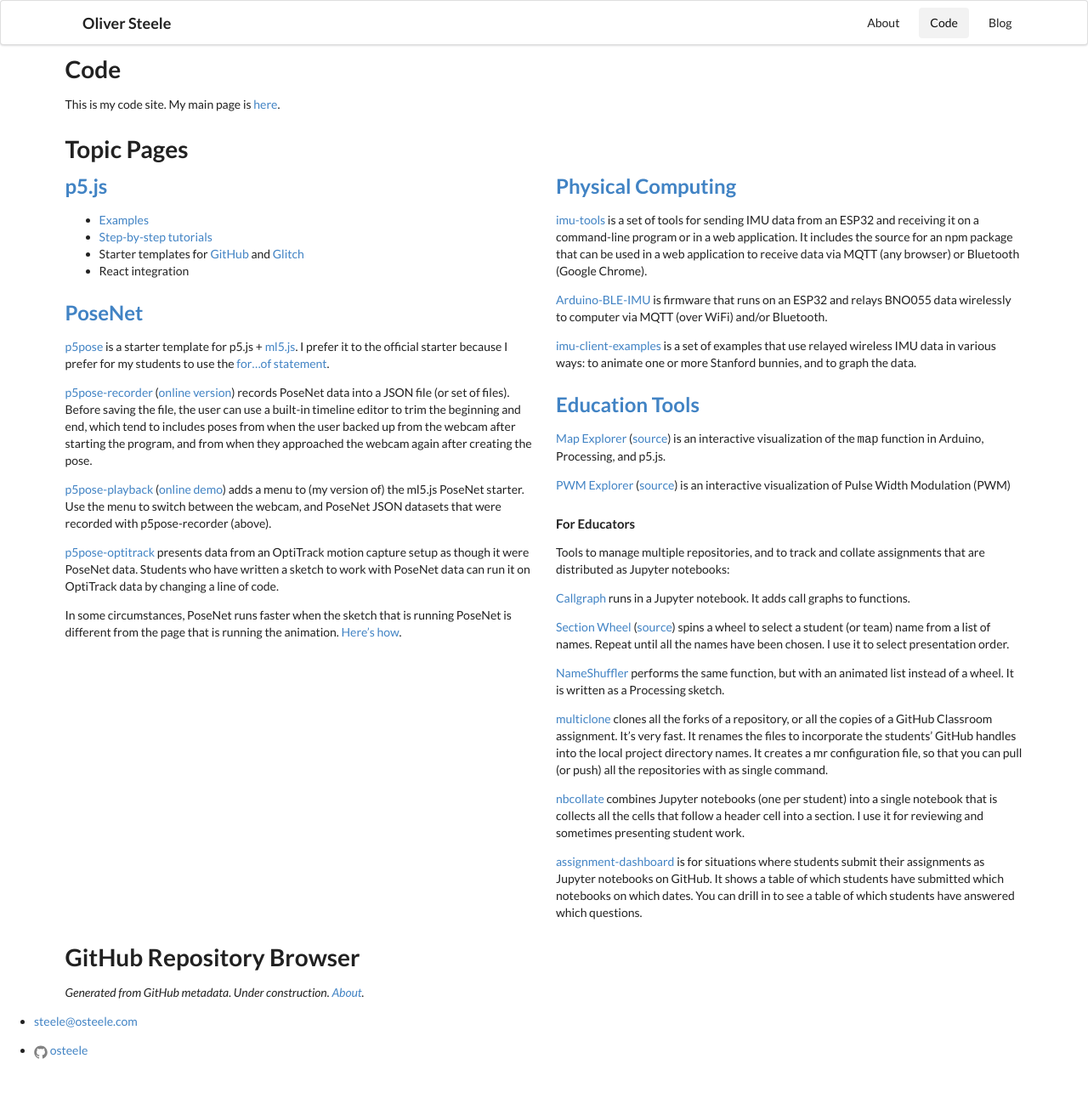
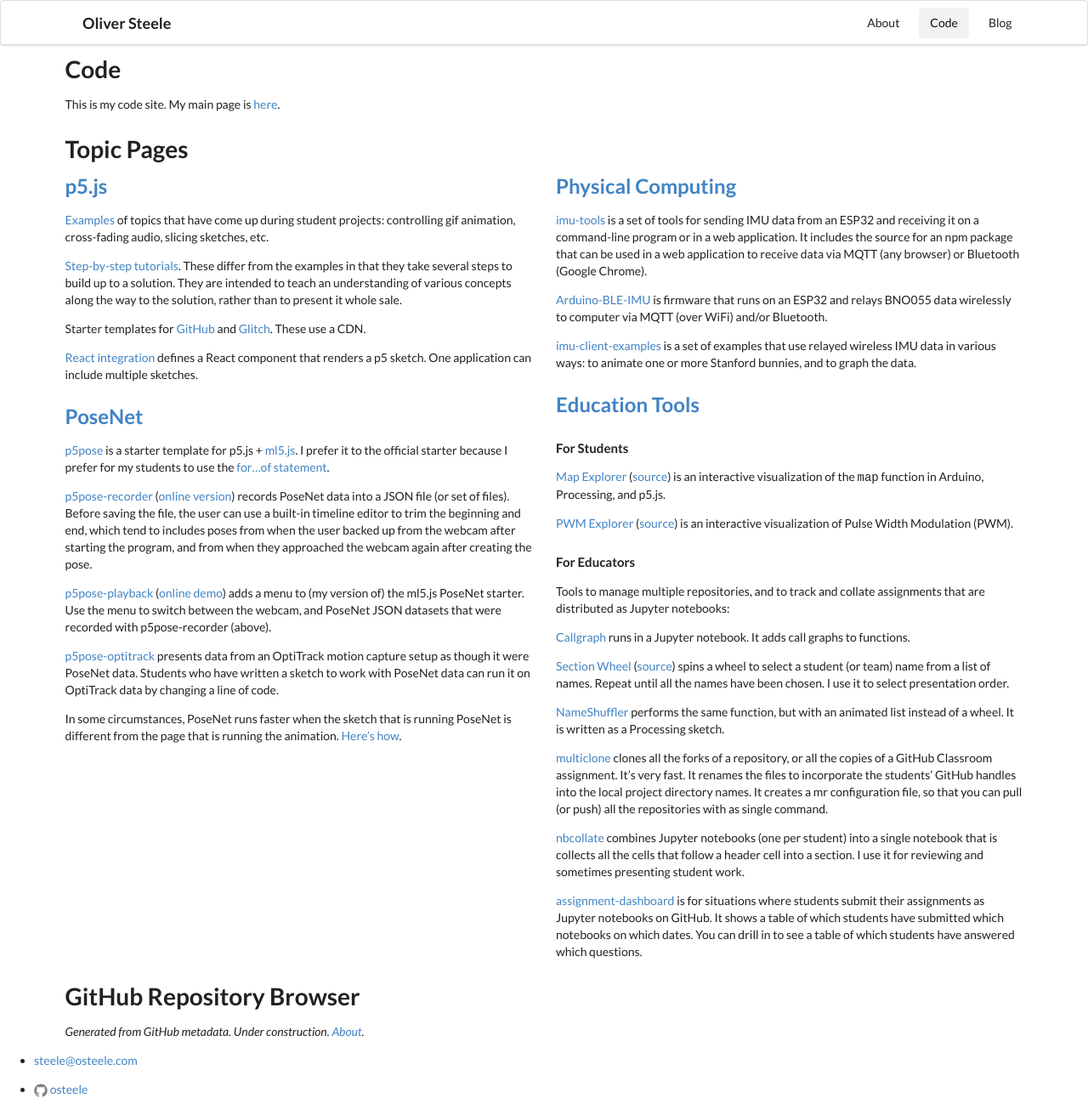
Before and after one commit to osteele/code.osteele.com, a Jekyll site: the page built from index.md, in a window 1280 px wide. Shown: the whole page at 85% size. Built offline with Jekyll 4.4.1, drawn with Linux system fonts in a browser that asks for light colours; nearby versions of some CDN libraries; before the commit the page ends 1246 px from its top, so only the background shows below that.

Commit message:
Add more text to p5.js section

```diff
--- a/index.md
+++ b/index.md
@@ -13,10 +13,22 @@
 
 ### [p5.js](https://www.notion.so/Oliver-s-p5-js-Resources-385707291d5f4a6db4a590f95f8c5a94)
 
-- [Examples](https://www.notion.so/p5-js-Examples-18214cd693bd43919d9d0c4cded0b05f)
-- [Step-by-step tutorials](https://www.notion.so/55581dbef83f40e3a386ddc6be1bbee8?v=692f92adea66460c8d8c4997af88431d)
-- Starter templates for [GitHub](https://github.com/osteele/p5-template) and [Glitch](https://code.osteele.com/385707291d5f4a6db4a590f95f8c5a94#45ee9a6876904ef89bbc28fb4b9bb62a)
-- React integration
+[Examples](https://www.notion.so/p5-js-Examples-18214cd693bd43919d9d0c4cded0b05f)
+of topics that have come up during student projects: controlling gif animation,
+cross-fading audio, slicing sketches, etc.
+
+[Step-by-step
+tutorials](https://www.notion.so/55581dbef83f40e3a386ddc6be1bbee8?v=692f92adea66460c8d8c4997af88431d).
+These differ from the examples in that they take several steps to build up to a
+solution. They are intended to teach an understanding of various concepts along
+the way to the solution, rather than to present it whole sale.
+
+Starter templates for [GitHub](https://github.com/osteele/p5-template) and
+[Glitch](https://code.osteele.com/385707291d5f4a6db4a590f95f8c5a94#45ee9a6876904ef89bbc28fb4b9bb62a).
+These use a CDN.
+
+[React integration](https://github.com/osteele/p5-react) defines a React
+component that renders a p5 sketch. One application can include multiple sketches.
 
 ### [PoseNet](https://www.notion.so/PoseNet-ded646bc5c1a4b99bf2885ad891937d2)
 
@@ -67,13 +79,15 @@
 
 ### [Education Tools](https://www.notion.so/Education-Tools-and-Materials-7c62990392284aab934c32b45ec9a99c)
 
+#### For Students
+
 [Map Explorer](https://osteele.github.io/map-explorer/)
 ([source](https://github.com/osteele/map-explorer)) is an interactive
 visualization of the `map` function in Arduino, Processing, and p5.js.
 
 [PWM Explorer](https://osteele.github.io/pwm-explorer/)
 ([source](https://github.com/osteele/pwm-explorer)) is an interactive
-visualization of Pulse Width Modulation (PWM)
+visualization of Pulse Width Modulation (PWM).
 
 #### For Educators
 
```
